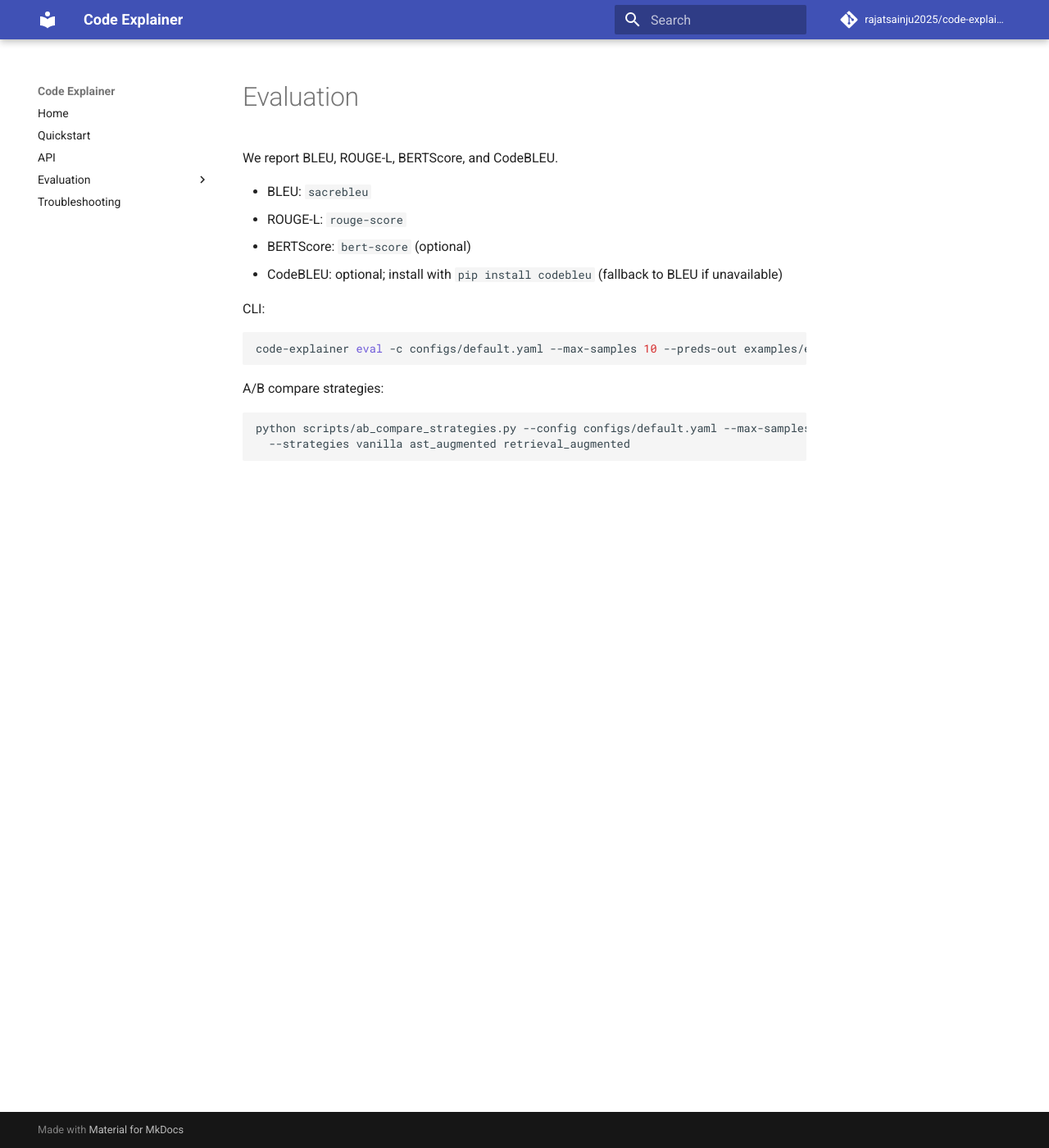
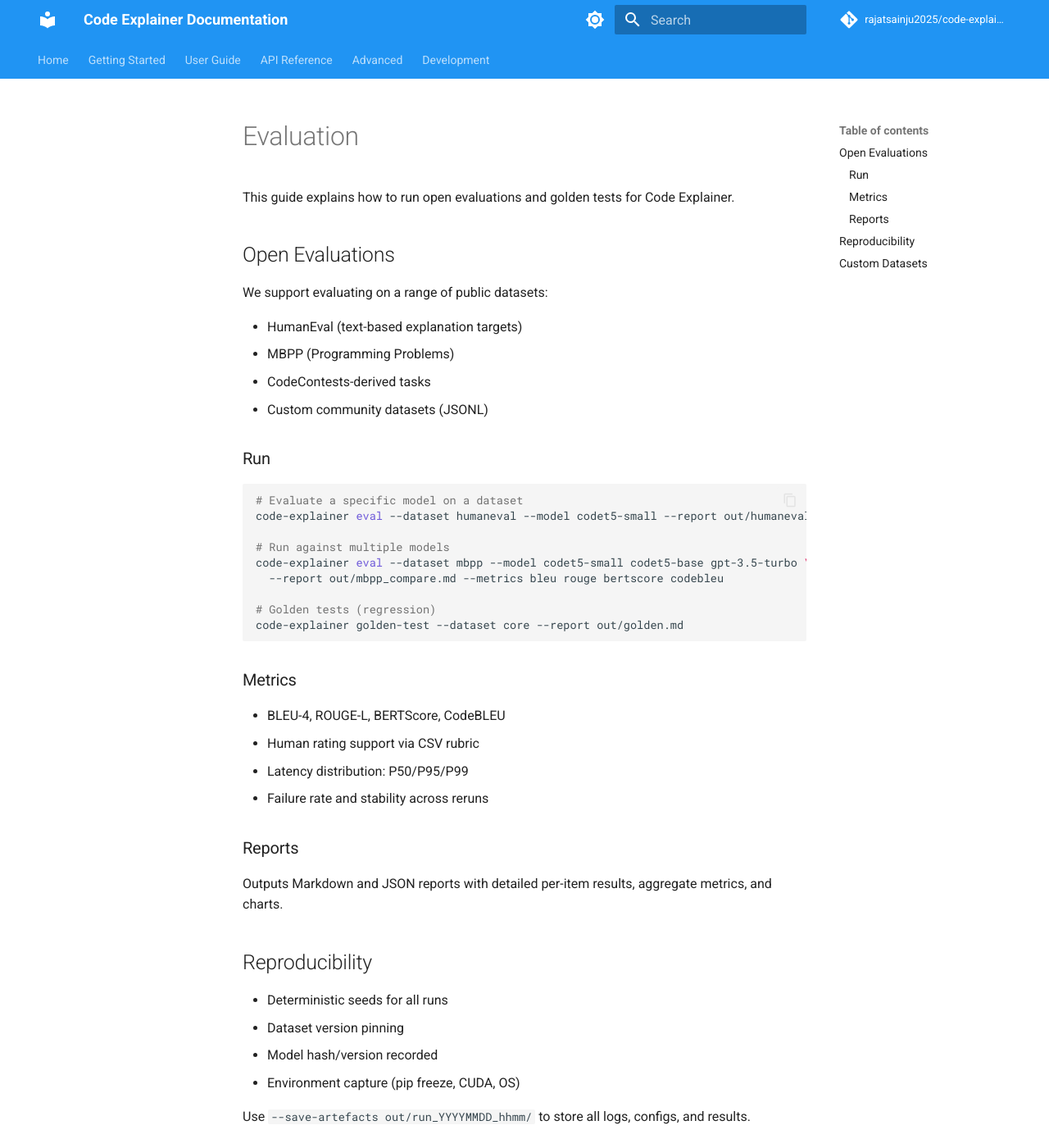
Before and after one commit to rajatsainju2025/code-explainer, an MkDocs documentation site: the page built from docs/evaluation.md, in a window 1280 px wide and 1400 px high. Shown: the whole window at 82% size. Built offline with MkDocs 1.6.1 and Material for MkDocs 9.7.7, drawn with Linux system fonts in a browser that asks for light colours; comment, search, counter and statistics services are not loaded; some of the changed text lies outside the part shown.

Commit message:
docs: unify mkdocs config; expand eval docs; add configuration and governance
- Replace root mkdocs.yml with full nav and features; reference docs/* paths
- Expand evaluation docs with open-evals usage, reproducibility, metrics
- Add configuration guide and research agenda
- Add RFC template and initial Phase 2 RFC
- Add open-evals spec and model card template
- Nightly workflow to build docs and run eval smoke test

````diff
--- a/docs/evaluation.md
+++ b/docs/evaluation.md
@@ -1,21 +1,60 @@
 # Evaluation
 
-We report BLEU, ROUGE-L, BERTScore, and CodeBLEU.
+This guide explains how to run open evaluations and golden tests for Code Explainer.
 
-- BLEU: `sacrebleu`
-- ROUGE-L: `rouge-score`
-- BERTScore: `bert-score` (optional)
-- CodeBLEU: optional; install with `pip install codebleu` (fallback to BLEU if unavailable)
+## Open Evaluations
 
-CLI:
+We support evaluating on a range of public datasets:
+
+- HumanEval (text-based explanation targets)
+- MBPP (Programming Problems)
+- CodeContests-derived tasks
+- Custom community datasets (JSONL)
+
+### Run
 
 ```bash
-code-explainer eval -c configs/default.yaml --max-samples 10 --preds-out examples/eval_results/preds.jsonl
+# Evaluate a specific model on a dataset
+code-explainer eval --dataset humaneval --model codet5-small --report out/humaneval_report.md
+
+# Run against multiple models
+code-explainer eval --dataset mbpp --model codet5-small codet5-base gpt-3.5-turbo \
+  --report out/mbpp_compare.md --metrics bleu rouge bertscore codebleu
+
+# Golden tests (regression)
+code-explainer golden-test --dataset core --report out/golden.md
 ```
 
-A/B compare strategies:
+### Metrics
+
+- BLEU-4, ROUGE-L, BERTScore, CodeBLEU
+- Human rating support via CSV rubric
+- Latency distribution: P50/P95/P99
+- Failure rate and stability across reruns
+
+### Reports
+
+Outputs Markdown and JSON reports with detailed per-item results, aggregate metrics, and charts.
+
+## Reproducibility
+
+- Deterministic seeds for all runs
+- Dataset version pinning
+- Model hash/version recorded
+- Environment capture (pip freeze, CUDA, OS)
+
+Use `--save-artefacts out/run_YYYYMMDD_hhmm/` to store all logs, configs, and results.
+
+## Custom Datasets
+
+Provide a JSONL with fields:
+
+```json
+{"id":"item-1","code":"def add(a,b): return a+b","reference":"Adds two numbers"}
+```
+
+Run:
 
 ```bash
-python scripts/ab_compare_strategies.py --config configs/default.yaml --max-samples 5 \
-  --strategies vanilla ast_augmented retrieval_augmented
+code-explainer eval --dataset path/to/data.jsonl --model codet5-small
 ```
--- a/mkdocs.yml
+++ b/mkdocs.yml
@@ -1,19 +1,85 @@
-site_name: Code Explainer
-site_url: https://rajatsainju2025.github.io/code-explainer/
+site_name: Code Explainer Documentation
+site_url: https://rajatsainju2025.github.io/code-explainer
+repo_url: https://github.com/rajatsainju2025/code-explainer
+repo_name: rajatsainju2025/code-explainer
+
 theme:
   name: material
+  palette:
+    - media: "(prefers-color-scheme: light)"
+      scheme: default
+      primary: blue
+      accent: blue
+      toggle:
+        icon: material/brightness-7
+        name: Switch to dark mode
+    - media: "(prefers-color-scheme: dark)"
+      scheme: slate
+      primary: blue
+      accent: blue
+      toggle:
+        icon: material/brightness-4
+        name: Switch to light mode
+  features:
+    - navigation.tabs
+    - navigation.sections
+    - navigation.expand
+    - navigation.path
+    - navigation.top
+    - search.highlight
+    - search.share
+    - content.code.copy
+
 nav:
-  - Home: index.md
-  - Quickstart: quickstart.md
-  - API: api.md
-  - Evaluation:
-    - Open Evaluations: open-evals.md
-    - Retrieval Deep Dive: retrieval-advanced.md
-  - Troubleshooting: troubleshooting.md
-repo_url: https://github.com/rajatsainju2025/code-explainer
-repo_name: rajatsainju2025/code-explainer
+  - Home: docs/index.md
+  - Getting Started:
+    - Installation: docs/installation.md
+    - Quick Start: docs/quickstart.md
+    - Configuration: docs/configuration.md
+  - User Guide:
+    - Strategies: docs/strategies.md
+    - Evaluation: docs/evaluation.md
+    - Troubleshooting: docs/troubleshooting.md
+  - API Reference:
+    - REST API: docs/api/rest.md
+    - Python SDK: docs/api/python.md
+    - CLI: docs/api/cli.md
+  - Advanced:
+    - Security: docs/security.md
+    - Monitoring: docs/monitoring.md
+    - Performance: docs/performance.md
+  - Development:
+    - Contributing: docs/contributing.md
+    - Architecture: docs/architecture.md
+    - Testing: docs/testing.md
+
+plugins:
+  - search
+  - mkdocstrings:
+      handlers:
+        python:
+          paths: [src]
+
 markdown_extensions:
   - admonition
-  - codehilite
-  - toc:
-      permalink: true
+  - pymdownx.details
+  - pymdownx.superfences:
+      custom_fences:
+        - name: mermaid
+          class: mermaid
+          format: !!python/name:pymdownx.superfences.fence_code_format
+  - pymdownx.highlight:
+      anchor_linenums: true
+  - pymdownx.inlinehilite
+  - pymdownx.snippets
+  - pymdownx.tabbed:
+      alternate_style: true
+  - attr_list
+  - md_in_html
+
+extra:
+  social:
+    - icon: fontawesome/brands/github
+      link: https://github.com/rajatsainju2025/code-explainer
+    - icon: fontawesome/brands/python
+      link: https://pypi.org/project/code-explainer/
````
Also changed, not shown: MODEL_CARD_TEMPLATE.md (added, +32 -0 lines), RESEARCH_AGENDA.md (added, +34 -0 lines), benchmarks/OPEN_EVALS_SPEC.md (added, +34 -0 lines), docs/configuration.md (added, +45 -0 lines), docs/governance.md (added, +28 -0 lines), docs/strategies.md (+8 -1 lines), rfcs/2025-08-28-open-evals-phase2.md (added, +42 -0 lines), 2 other files.
